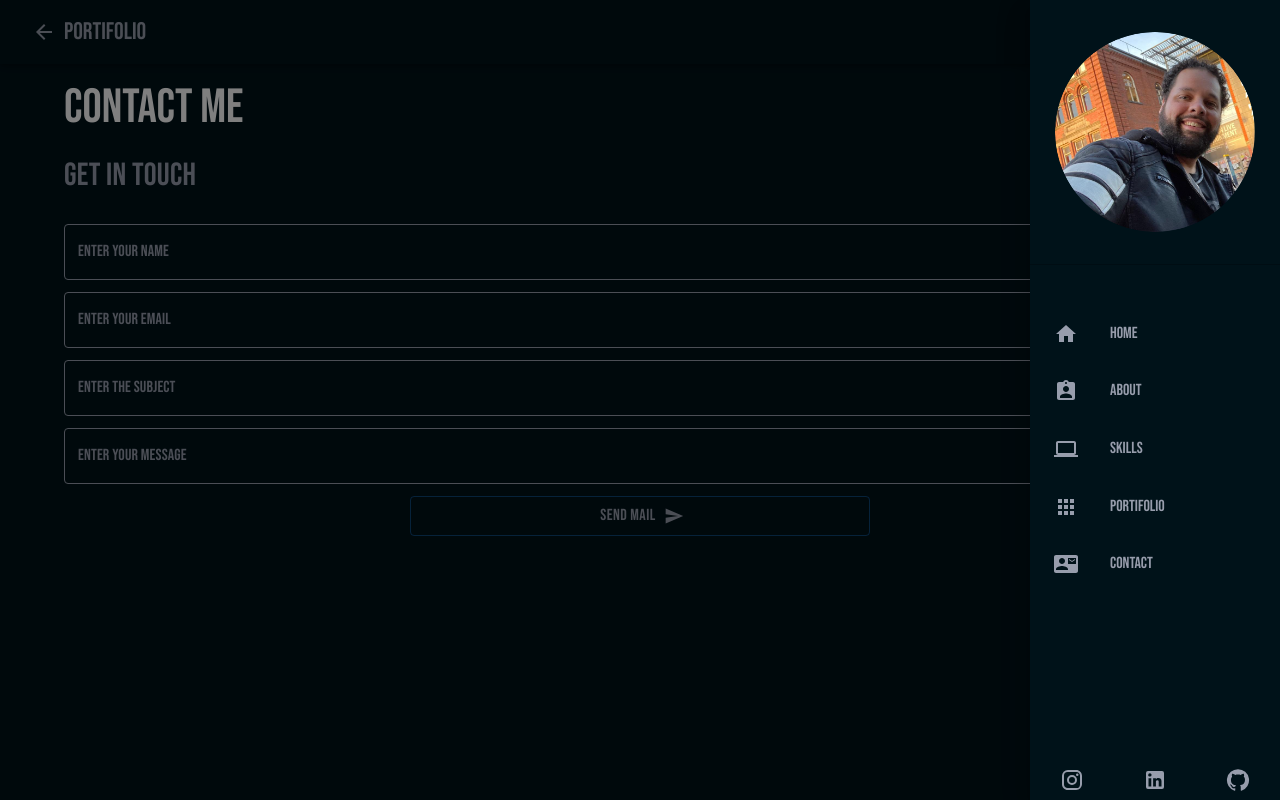
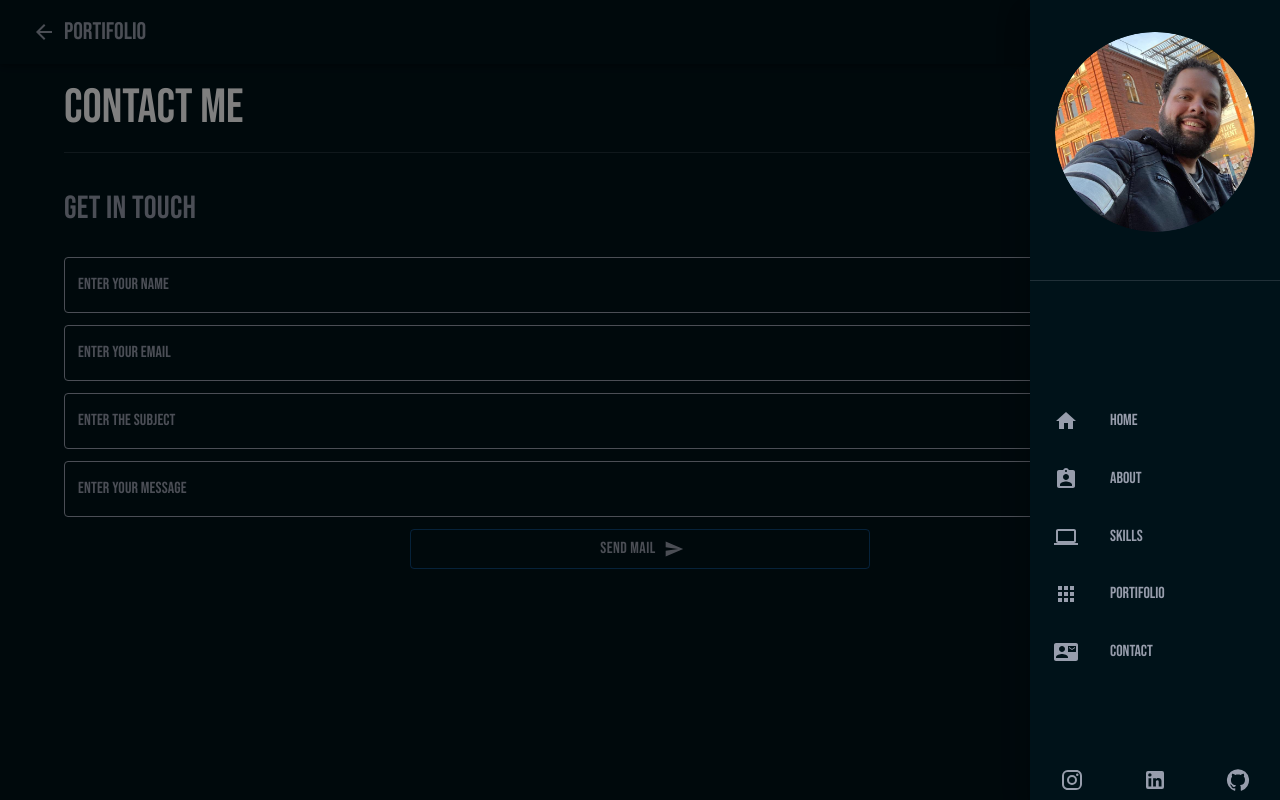
Before and after one commit to luizfroes/react-portifolio, a React (Create React App) app: page /contact in a window 1280 px wide. Both pictures are taken after a click on the button 44 px from the left and 32 px from the top of the page. Built offline with nearby package versions, Linux system fonts and the light colour scheme.

Commit message:
refactored

```diff
--- a/src/Pages/Contact/index.js
+++ b/src/Pages/Contact/index.js
@@ -8,6 +8,7 @@ import Box from "@mui/material/Box";
 import SendIcon from "@mui/icons-material/Send";
 import Container from "@mui/material/Container";
 import SectionTitle from "../../components/SectionTitle";
+import Divider from "@mui/material/Divider";
 
 const InputField = withStyles({
   root: {
@@ -32,6 +33,7 @@ export const Contact = () => {
   return (
     <Container component="section">
       <SectionTitle title="Contact Me" />
+      <Divider sx={{ color: "#979dac", margin: "1rem 0 2rem" }} />
       <Box component="div">
         <Grid justifyContent="center">
           <Box component="form">
--- a/src/components/NavBar/index.js
+++ b/src/components/NavBar/index.js
@@ -14,6 +14,7 @@ import Divider from "@mui/material/Divider";
 import List from "@mui/material/List";
 import Typography from "@mui/material/Typography";
 import Box from "@mui/material/Box";
+import Stack from "@mui/material/Stack";
 import Link from "@mui/material/Link";
 import ArrowBack from "@mui/icons-material/ArrowBack";
 import AssignmentInd from "@mui/icons-material/AssignmentInd";
@@ -68,7 +69,8 @@ export const NavBar = () => {
     setSliderState({ ...sliderState, [slider]: open });
   };
   const sideList = (sliderState) => (
-    <Box
+    <Stack
+      justifyContent="space-between"
       sx={{
         width: 250,
         background: "#001219",
@@ -88,8 +90,16 @@ export const NavBar = () => {
         src={portrait}
         alt="Luiz Froes portrait"
       />
-      <Divider />
-      <List sx={{ margin: "2rem 0rem" }}>
+      <Divider sx={{ color: "#979dac", margin: "1rem 0 2rem" }} />
+      <List
+        sx={{
+          display: "flex",
+          flexDirection: "column",
+          justifyContent: "center",
+          height: "100%",
+          margin: "2rem 0rem",
+        }}
+      >
         {menuItems.map((listItem, key) => (
           <ListItem
             button
@@ -122,7 +132,7 @@ export const NavBar = () => {
           </ListItem>
         ))}
       </List>
-    </Box>
+    </Stack>
   );
   return (
     <>
```
Also changed, not shown: src/Pages/About/index.js (+0 -8 lines).
